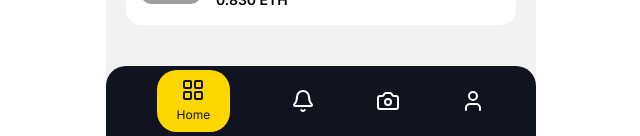
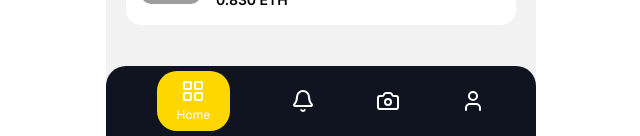
Before and after one commit to volkanakyel/artwork, a Nuxt app: page / in a window 1280 px wide. Shown: the part 664-800 px from the top of the page, without its empty margins (319-959 px from the left). Built offline with nearby package versions, Linux system fonts and the light colour scheme; grey boxes are pictures that could not be loaded.

Commit message:
Bottom Navigation simpler

```diff
--- a/components/BottomNav.vue
+++ b/components/BottomNav.vue
@@ -1,20 +1,24 @@
 <template>
-  <div class="bottom-nav">
+  <div
+    class="fixed bottom-0 left-1/2 transform -translate-x-1/2 w-full max-w-[430px] h-[70px] bg-[#0f1420] rounded-t-[20px] flex justify-around items-center px-5 z-10"
+  >
     <div
-      v-for="(item, index) in navItems"
+      v-for="item in navItems"
       :key="item.path"
-      class="nav-item"
-      :class="{ active: currentRoute === item.path }"
+      class="flex flex-col items-center text-white transition-all duration-300"
+      :class="{
+        'bg-[#ffd700] text-[#0f1420] px-5 py-2 rounded-[20px]': currentRoute === item.path,
+      }"
     >
       <div
-        class="nav-icon"
+        class="flex justify-center items-center cursor-pointer transition-transform duration-200 active:scale-90"
         @click="navigateTo(item.path)"
       >
         <component :is="item.icon" />
       </div>
       <div
         v-if="item.label"
-        class="nav-label"
+        class="text-xs mt-1"
       >
         {{ item.label }}
       </div>
@@ -22,11 +26,11 @@
   </div>
 </template>
 
-<script lang="ts" setup>
+<script setup>
 import {
-  LayoutGrid as LayoutGridIcon,
   Bell as BellIcon,
   Camera as CameraIcon,
+  LayoutGrid as LayoutGridIcon,
   User as UserIcon,
 } from 'lucide-vue-next'
 import { computed } from 'vue'
```
